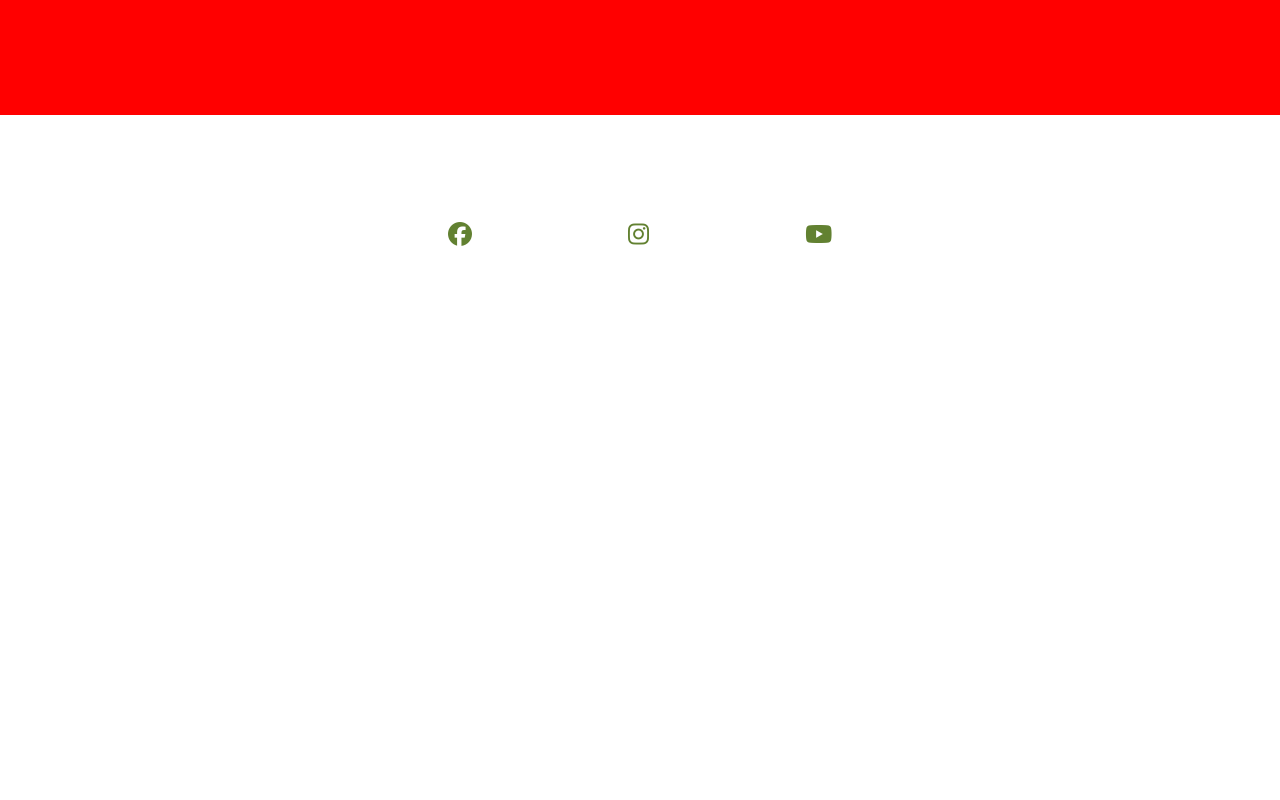
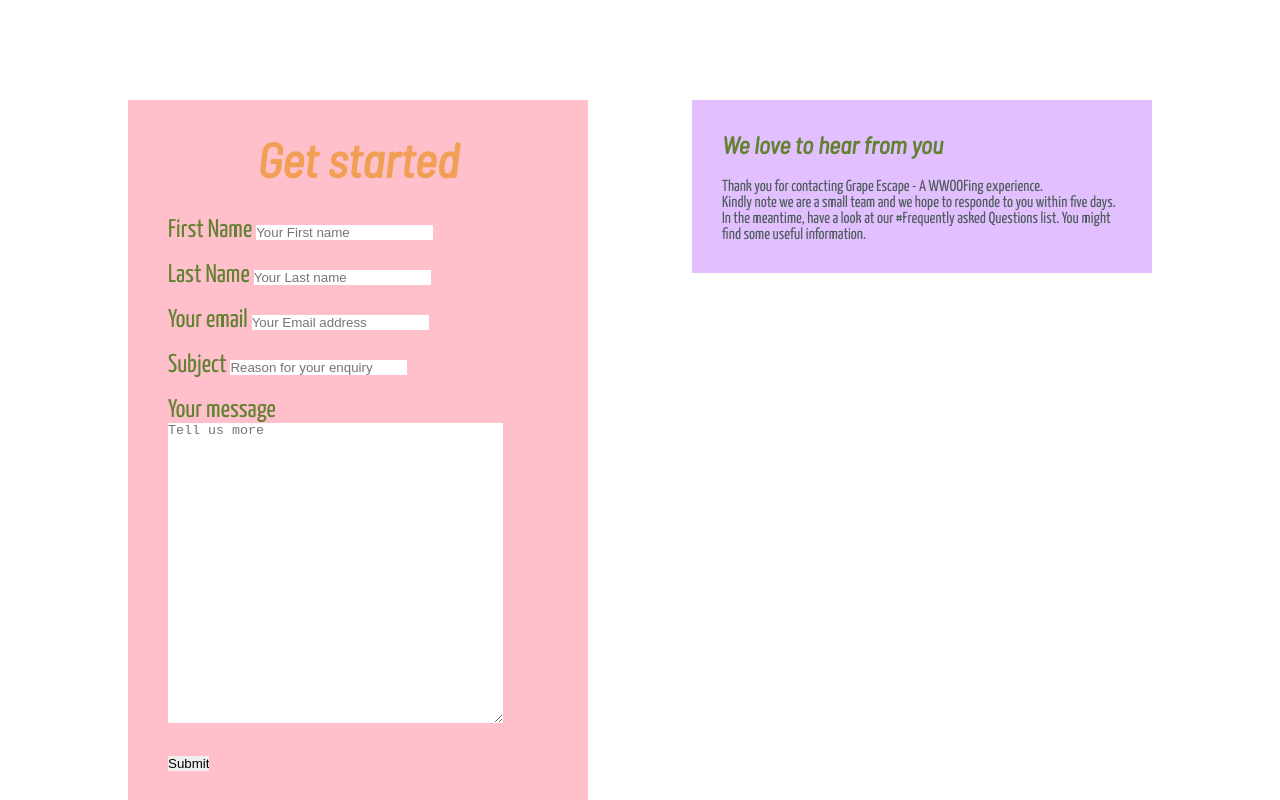
Before and after one commit to SilviaSaverino/grape-escape, a plain HTML site: page get_started.html in a window 1280 px wide. Shown: the part 820-1620 px from the top of the page. Before the commit the page ends 1143 px from the top, so only its background shows below. Drawn offline with Linux system fonts and the light colour scheme.

Commit message:
Add style to form and hero image to 'get started' page

```diff
--- a/assets/css/style.css
+++ b/assets/css/style.css
@@ -172,10 +172,12 @@
 }
 
 
+/*get started*/
+
+
 .form-section {
     clear: left;
     height: 800px;
-    background-color: red;
 }
 
 .get-started-form {
@@ -185,6 +187,20 @@
     position: absolute;
     left: 10%;
     padding: 30px;
+    text-align: left;
+}
+
+.get-started-form h2 {
+    color:#f19f55;
+    font-size: 300%;
+    text-align: center;
+}
+
+.get-started-form div {
+    color: #628131;
+    font-size: 160%;
+    padding: 10px;
+
 }
 
 .contact-us {
--- a/get_started.html
+++ b/get_started.html
@@ -39,6 +39,8 @@
             </ul>
         </nav>
     </header>
+<!--get started hero image-->
+<img src="assets/images/get_started_hero.jpg" alt="Elderly man harvesting some grapes">
 
 <!--get started form-->
 
@@ -48,18 +50,29 @@
                 <!--action to be added later on-->
 
                 <h2>Get started</h2>
+                <div>
                    <label for="fname">First Name</label>
                    <input type="text" name="fname" id="fname" placeholder="Your First name" required>
+                </div>
+                <div>
                    <label for="lname">Last Name</label>
                    <input type="text" name="lname" id="lname" placeholder="Your Last name" required>
+                </div>
+                <div>
                    <label for="email">Your email</label>
                    <input type="text" name="email" id="email" placeholder="Your Email address" required>
+                </div>
+                <div>
                    <label for="subject">Subject</label>
                    <input type="text" name="subject" id="subject" placeholder="Reason for your enquiry" required>
+                </div>
+                <div>
                    <label for="message">Your message</label>
                    <textarea name="message" id="message" cols="40" rows="20" placeholder="Tell us more" required></textarea>
-                <br>
+                </div>
+                <div>
                    <input type="submit" value="Submit">
+                </div>
 
             </form>
         </div>
```
Also changed, not shown: assets/images/get_started_hero.jpg (added). Lines whose indentation alone changed are shown as unchanged.
